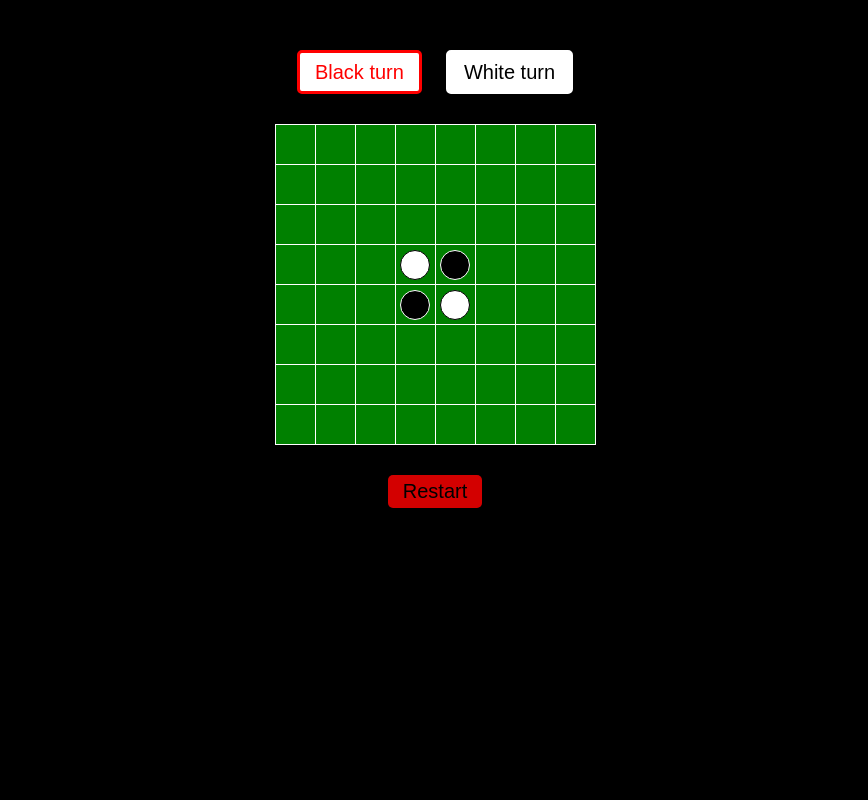
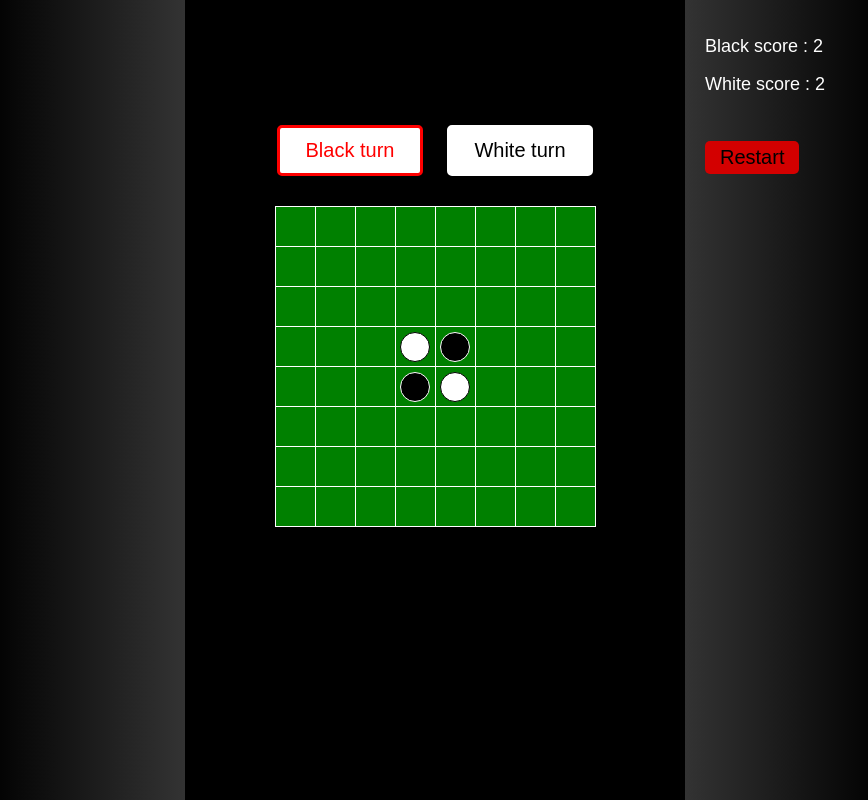
Before and after one commit to laelem/othello, a plain HTML site: page index.html in a window 1280 px wide. Shown: the whole page, without its empty margins (205-1073 px from the left). Drawn offline with Linux system fonts and the light colour scheme.

Commit message:
Add delay before computer turn, display scores, improve design

```diff
--- a/css/main.css
+++ b/css/main.css
@@ -1,7 +1,59 @@
-body{
+#contain{
   width: 900px;
-  margin: 50px auto;
+  height: 100%;
+  margin: auto;
+  position: relative;
+}
+#main, .infos{
+  padding: 20px;
+  -moz-box-sizing: border-box;
+  -webkit-box-sizing: border-box;
+  box-sizing: border-box;
+}
+#main{
+  width: 500px;
+  height: 100%;
+  margin: auto;
+  padding-top: 50px;
   text-align: center;
+}
+.infos{
+  position: absolute;
+  top: 0;
+  bottom: 0;
+  width: 200px;
+  background-color: red;
+}
+.infos.right{
+  right: 0;
+  background-image: -webkit-gradient(
+  linear,
+  left bottom,
+  right bottom,
+  color-stop(0, #333),
+  color-stop(1, #000000)
+);
+background-image: -o-linear-gradient(right, #333 0%, #000000 100%);
+background-image: -moz-linear-gradient(right, #333 0%, #000000 100%);
+background-image: -webkit-linear-gradient(right, #333 0%, #000000 100%);
+background-image: -ms-linear-gradient(right, #333 0%, #000000 100%);
+background-image: linear-gradient(to right, #333 0%, #000000 100%);
+}
+.infos.left{
+  left: 0;
+  text-align: right;
+  background-image: -webkit-gradient(
+  linear,
+  left bottom,
+  right bottom,
+  color-stop(0, #000000),
+  color-stop(1, #333)
+);
+background-image: -o-linear-gradient(right, #000000 0%, #333 100%);
+background-image: -moz-linear-gradient(right, #000000 0%, #333 100%);
+background-image: -webkit-linear-gradient(right, #000000 0%, #333 100%);
+background-image: -ms-linear-gradient(right, #000000 0%, #333 100%);
+background-image: linear-gradient(to right, #000000 0%, #333 100%);
 }
 [role="case"]{
   display: inline-block;
@@ -55,25 +107,30 @@ body{
   display: inline-block;
   background-color: white;
   color: black;
-  padding: 5px 15px;
+  width: 140px;
+  padding: 5px 0;
   margin: 0 10px;
   font-size: 20px;
   -moz-border-radius: 5px;
   -webkit-border-radius: 5px;
   border-radius: 5px;
   border: 3px solid white;
+  line-height: 35px;
 }
 #turns > div.active{
   border-color: red;
   color: red;
 }
 #comment{
-  margin: 20px 0 0;
-  font-size: 30px;
+  margin: 0 0 40px 0;
+  font-size: 25px;
   color: white;
 }
 .hide{
   display: none;
+}
+.hidden{
+  visibility: hidden;
 }
 #continue{
   background-color: white;
@@ -88,3 +145,9 @@ body{
 #continue:hover{
   background-color: #ccc;
 }
+img{
+  vertical-align: top;
+}
+#scores{
+  font-size: 18px;
+}
--- a/index.html
+++ b/index.html
@@ -10,16 +10,37 @@
   <body>
     <script src="http://html5shiv.googlecode.com/svn/trunk/html5.js"></script>
 
-    <aside id="turns">
-      <div id="blackTurn">Black turn</div>
-      <div id="whiteTurn">White turn</div>
-    </aside>
+    <div id="contain">
+      <aside class="infos left">
+      </aside>
 
-    <section id="gameboard" role="gameboard">
-    </section>
+      <section id="main">
+        <p id="comment" class="hidden">&nbsp;</p>
 
-    <p id="comment" class="hide">White wins !</p>
-    <button type="button" id="restart">Restart</button>
+        <aside id="turns">
+          <div id="blackTurn">
+            <img id="blackLoading" src="img/loading.gif" width="32" height="32" />
+            Black turn
+          </div>
+          <div id="whiteTurn">
+            <img id="whiteLoading" src="img/loading.gif" width="32" height="32" />
+            White turn
+          </div>
+        </aside>
+
+        <section id="gameboard" role="gameboard">
+        </section>
+
+      </section>
+
+      <aside class="infos right">
+        <section id="scores">
+          <p>Black score : <span id="blackScore"></span></p>
+          <p>White score : <span id="whiteScore"></span></p>
+        </section>
+        <button type="button" id="restart">Restart</button>
+      </aside>
+    </div>
 
     <script src='js/main.js'></script>
   </body>
--- a/js/main.js
+++ b/js/main.js
@@ -5,8 +5,12 @@
   var gameNode = document.getElementById('gameboard'),
       restartBtn = document.getElementById('restart'),
       comment = document.getElementById('comment'),
+      blackLoading = document.getElementById('blackLoading'),
+      whiteLoading = document.getElementById('whiteLoading'),
       blackTurn = document.getElementById('blackTurn'),
-      whiteTurn = document.getElementById('whiteTurn');
+      whiteTurn = document.getElementById('whiteTurn'),
+      blackScore = document.getElementById('blackScore'),
+      whiteScore = document.getElementById('whiteScore');
 
   var game = {
     size : 8,
@@ -42,11 +46,14 @@
       game.turn = 'black';
       game.computerColor = 'white';
       game.points = {'black' : 2, 'white' : 2};
+      game.updateScores();
       gameNode.innerHTML = '';
 
       eval(game.oppositeTurn(game.turn) + 'Turn').removeAttribute('class');
       eval(game.turn + 'Turn').setAttribute('class', 'active');
-      comment.setAttribute('class', 'hide');
+      comment.setAttribute('class', 'hidden');
+      blackLoading.setAttribute('class', 'hide');
+      whiteLoading.setAttribute('class', 'hide');
     },
 
     createBoard : function() {
@@ -70,22 +77,26 @@
       }
     },
 
-    play : function(e) {
-      game.playerTurn(e);
-      if (game.hasPossibleShot(game.turn)) {
-        game.computerTurn();
-      }
+    updateScores : function() {
+      blackScore.innerHTML = game.points.black;
+      whiteScore.innerHTML = game.points.white;
     },
 
-    playerTurn : function(e) {
+    play : function(e) {
       var target = e.target, pieces;
+
       if (target.getAttribute('role') == 'case' && !target.firstChild) {
         var x = parseInt(target.getAttribute('data-x'), 10),
-            y = parseInt(target.getAttribute('data-y'), 10);
+            y = parseInt(target.getAttribute('data-y'), 10),
+
         pieces = game.shot(x,y);
         if (pieces.length > 0) {
           game.playShot(target, pieces);
           game.endTurn();
+          if (game.hasPossibleShot(game.turn)) {
+            eval(game.computerColor + 'Loading').removeAttribute('class');
+            setTimeout(game.computerTurn, 500);
+          }
         }
       }
     },
@@ -94,6 +105,7 @@
       var bestShot = game.bestShot(game.turn);
       game.playShot(bestShot.target, bestShot.pieces);
       game.endTurn();
+      eval(game.computerColor + 'Loading').setAttribute('class', 'hide');
     },
 
     findPiece : function(nearCase, x, y, dist) {
@@ -134,9 +146,11 @@
         pieces[i].setAttribute('data-color', game.turn);
       }
       game.points[game.turn] += count + 1;
+      game.points[game.oppositeTurn(game.turn)] -= count;
     },
 
     endTurn : function() {
+      game.updateScores();
       game.toggleTurn();
       if (!game.hasPossibleShot(game.turn)) {
         if (!game.hasPossibleShot(game.oppositeTurn(game.turn))) {
@@ -206,7 +220,7 @@
     },
 
     continueAction : function() {
-      comment.setAttribute('class', 'hide');
+      comment.setAttribute('class', 'hidden');
       game.toggleTurn();
       gameNode.addEventListener('click', game.play, false);
       if (game.turn == game.computerColor) {
```
Also changed, not shown: img/loading.gif (added).
